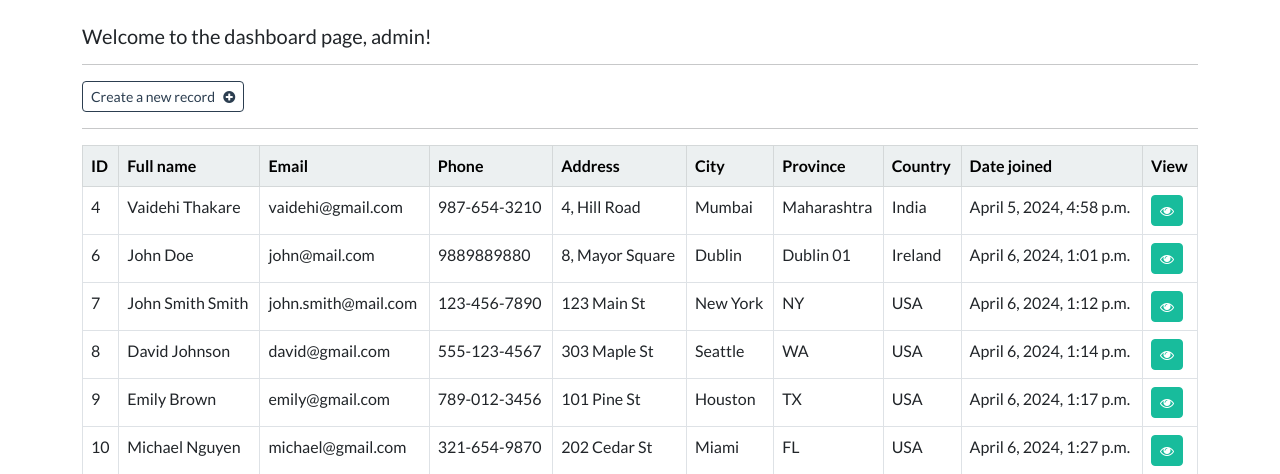
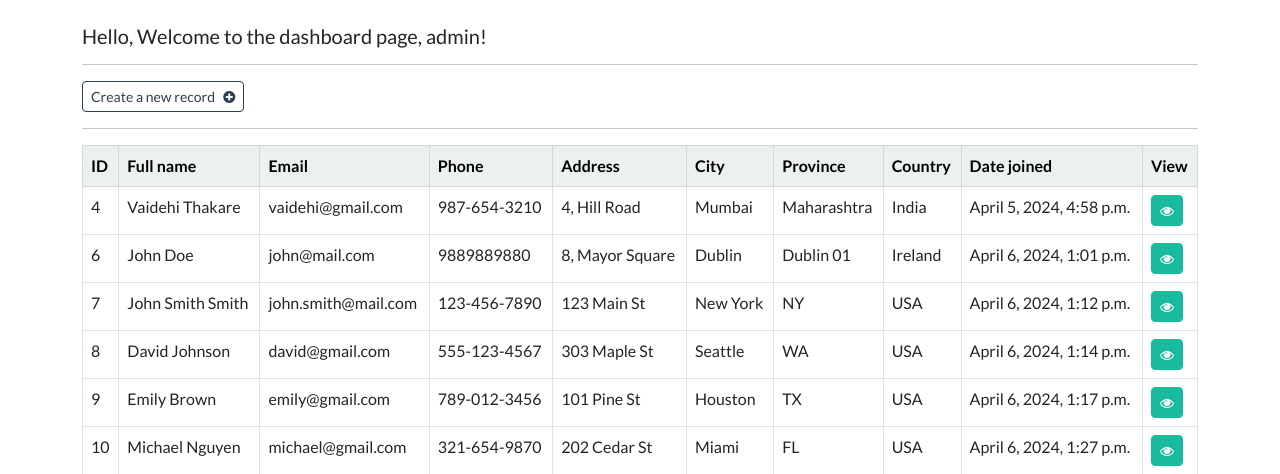
Before and after one commit to vaidehi900/DevSecOpsProject2, a Django app: page /dashboard in a window 1280 px wide. Shown: the part 72-546 px from the top of the page. Run offline with Django 4.2, Linux system fonts and the light colour scheme; a user stored in the database is signed in; data comes from the database, SQL or seed files in the repository.

Commit message:
changes to dashboard and index page

```diff
--- a/myproject/myapp/templates/myapp/dashboard.html
+++ b/myproject/myapp/templates/myapp/dashboard.html
@@ -2,7 +2,7 @@
 
 {% block content %}
 
-    <h5> Welcome to the dashboard page, {{user}}! </h5>
+    <h5> Hello, Welcome to the dashboard page, {{user}}! </h5>
 
     <hr>
 
--- a/myproject/myapp/templates/myapp/index.html
+++ b/myproject/myapp/templates/myapp/index.html
@@ -19,7 +19,7 @@
             <hr>
             <br>
 
-            <a class="btn btn-primary" type="button" href="{% url 'register' %}"> Create your account &nbsp; <i class="fa fa-user-plus" aria-hidden="true"></i></a>
+            <a class="btn btn-success" type="button" href="{% url 'register' %}"> Create your account &nbsp; <i class="fa fa-user-plus" aria-hidden="true"></i></a>
 
         </div>
 
```
Also changed, not shown: myproject/myproject/settings.py (+7 -2 lines).
